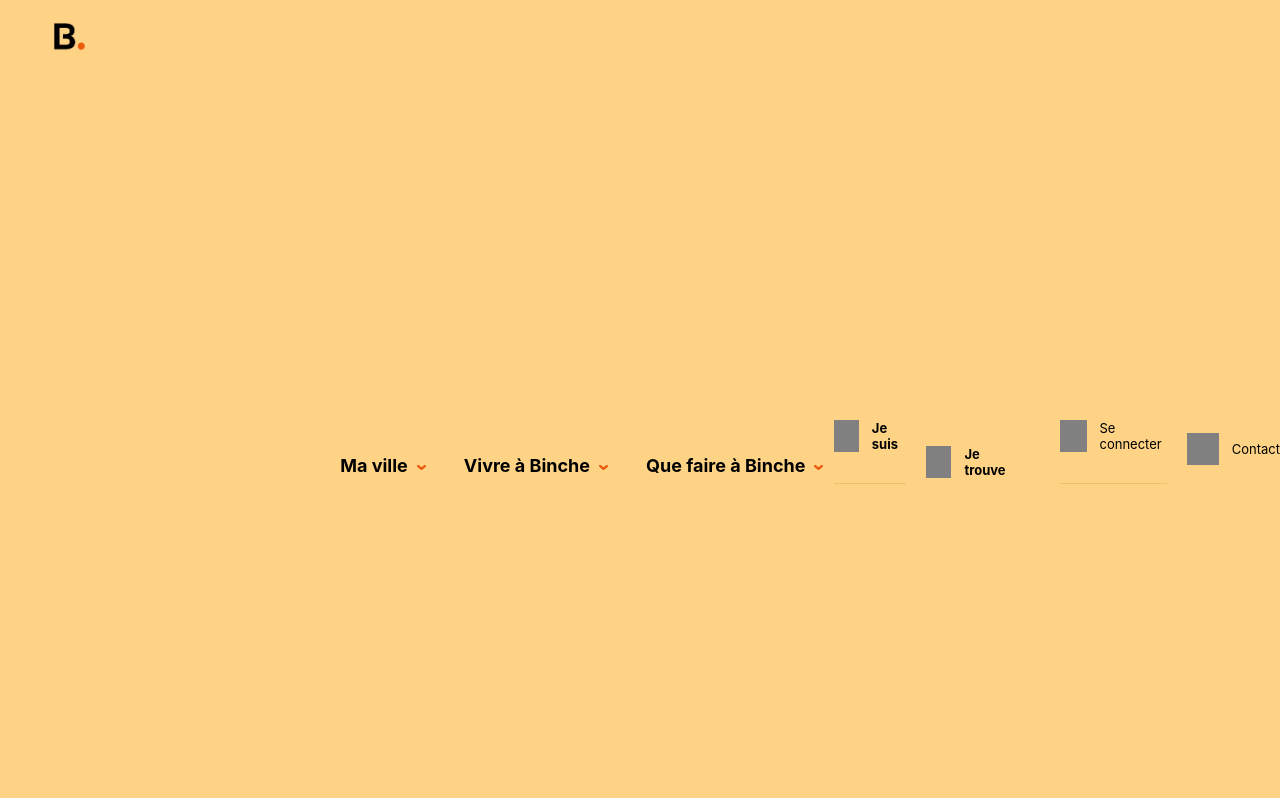
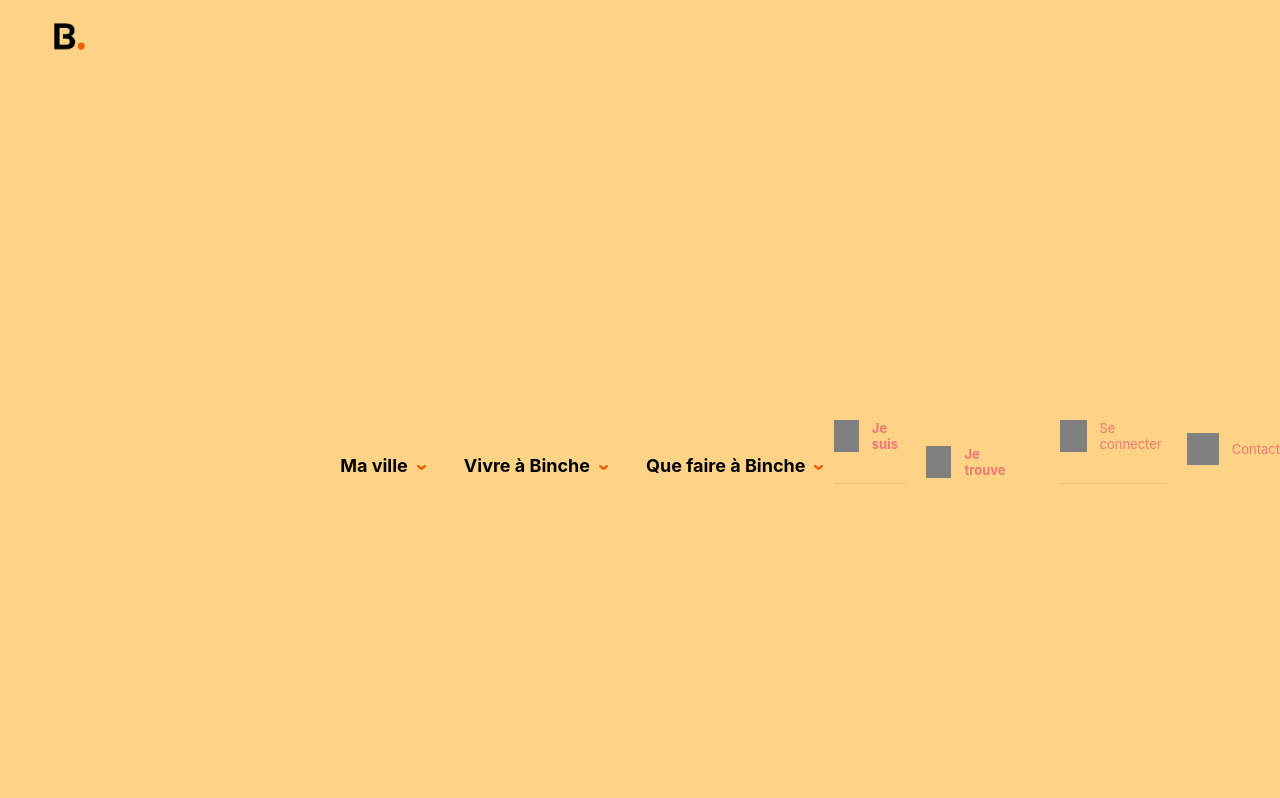
Before and after one commit to ProcessX/test_expansion, a Svelte app: page / in a window 1280 px wide. Shown: the top 798 px of the page. Built offline with nearby package versions, Linux system fonts and the light colour scheme.

Commit message:
TODO : Navbar version desktop

```diff
--- a/src/component/style/_navbar.scss
+++ b/src/component/style/_navbar.scss
@@ -272,6 +272,11 @@ $menuCircleLeftTablet: calc(100% - #{$paddingTablet} - (#{$burgerSize} / 2));
 
         .navbar__link{
             color: black;
+            transition: color 0.3s;
+
+            &:hover{
+                color: $turquoise;
+            }
         }
 
         &:nth-child(2){
@@ -282,6 +287,7 @@ $menuCircleLeftTablet: calc(100% - #{$paddingTablet} - (#{$burgerSize} / 2));
             @include aileron-13-bold;
         }
     }
+
 
     .dropdown__li{
         grid-column: 3/9;
```
